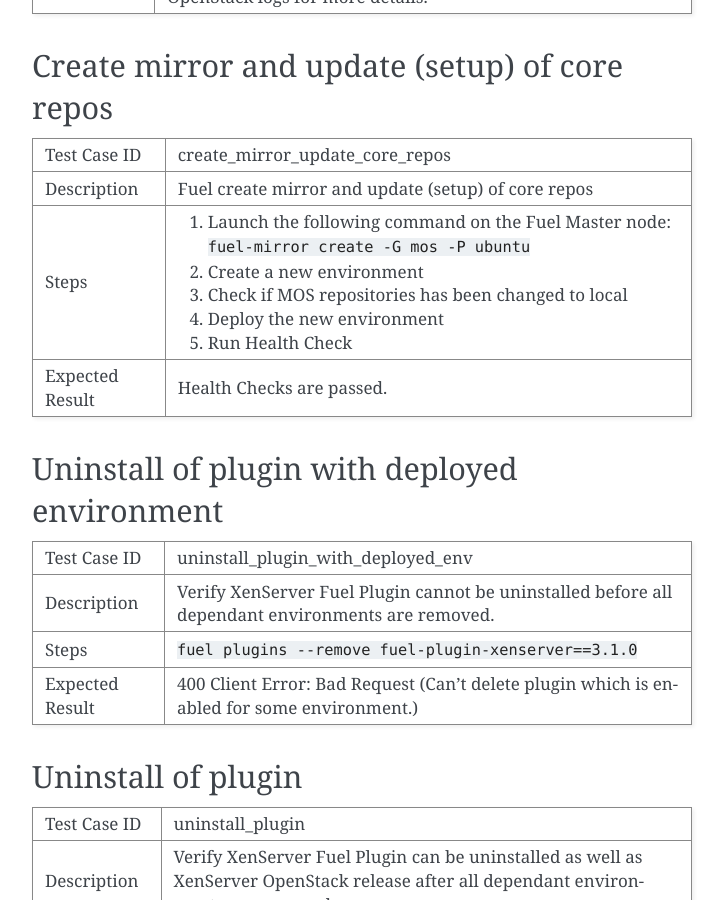
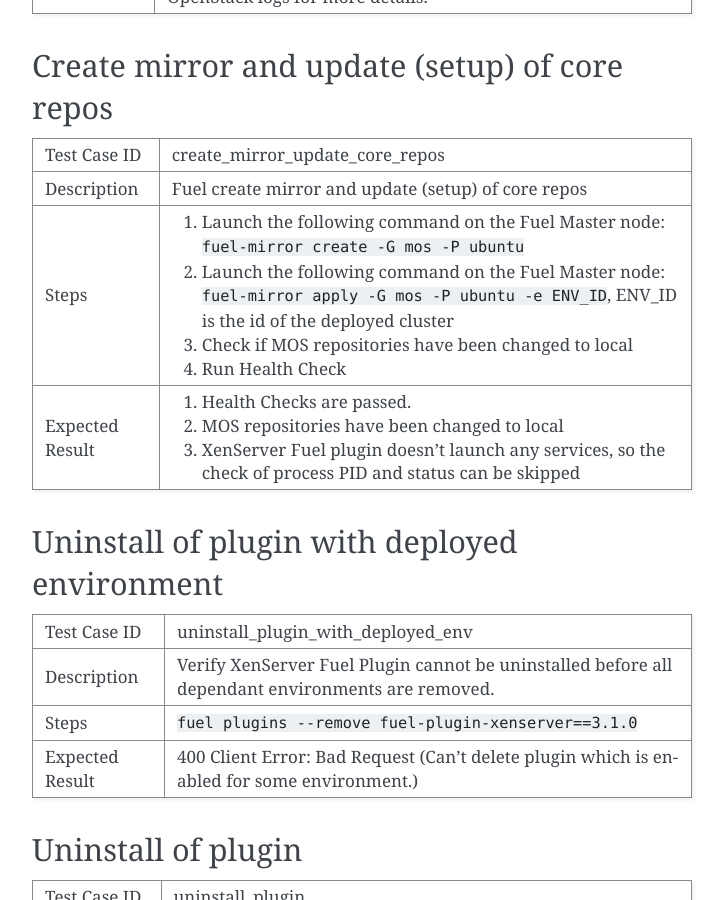
Before and after one commit to openstack-archive/fuel-plugin-xenserver, a Sphinx documentation site: the page built from doc/source/test-plan.rst, in a window 1280 px wide and 900 px high, scrolled down 7317 px. Shown: the whole window, without its empty margins (388-1112 px from the left). Built offline with Sphinx 7.4.7, drawn with Linux system fonts in a browser that asks for light colours.

Commit message:
Fix fuel mirror chapter in test plan
Change-Id: I8065c413db25367ad1a67f3c93c219faf477eb2d

```diff
--- a/doc/source/test-plan.rst
+++ b/doc/source/test-plan.rst
@@ -389,12 +389,14 @@
    * - Steps
      -
        #. Launch the following command on the Fuel Master node: ``fuel-mirror create -G mos -P ubuntu``
-       #. Create a new environment
-       #. Check if MOS repositories has been changed to local
-       #. Deploy the new environment
+       #. Launch the following command on the Fuel Master node: ``fuel-mirror apply -G mos -P ubuntu -e ENV_ID``, ENV_ID is the id of the deployed cluster
+       #. Check if MOS repositories have been changed to local
        #. Run Health Check
    * - Expected Result
-     - Health Checks are passed.
+     -
+       #. Health Checks are passed.
+       #. MOS repositories have been changed to local
+       #. XenServer Fuel plugin doesn't launch any services, so the check of process PID and status can be skipped
 
 Uninstall of plugin with deployed environment
 ---------------------------------------------
```
Also changed, not shown: 1 other file.
